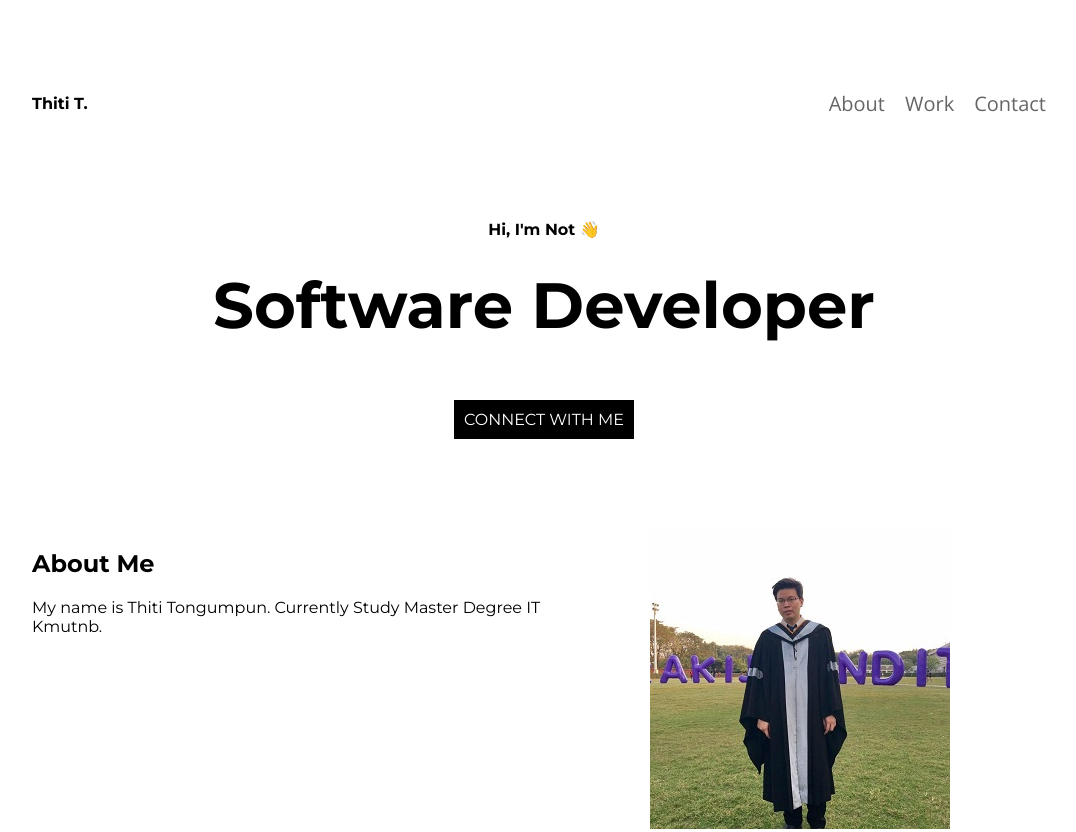
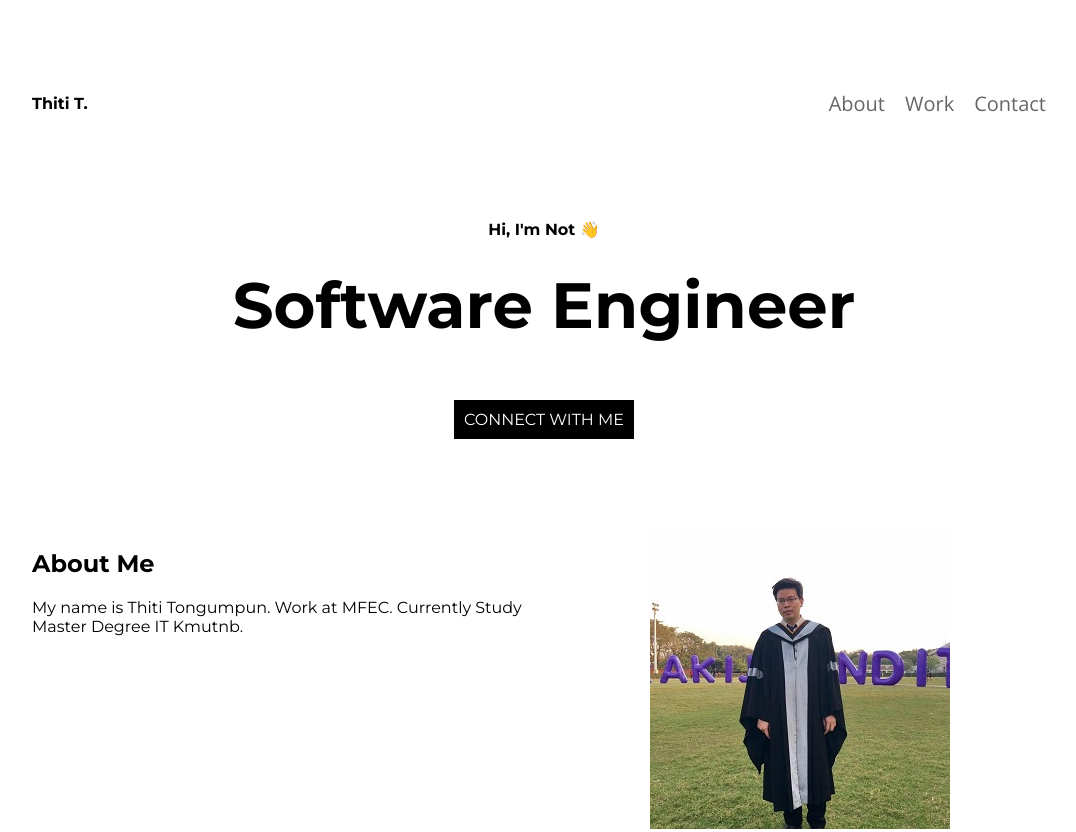
Before and after one commit to thititongumpun/template_portfolio, a Gatsby site: page / in a window 1280 px wide. Shown: the top 832 px of the page, without its empty margins (96-1172 px from the left). Built offline with nearby package versions, Linux system fonts and the light colour scheme; Gatsby itself is replaced by a stand-in of ours.

Commit message:
fix data

```diff
--- a/src/yourdata.js
+++ b/src/yourdata.js
@@ -22,7 +22,7 @@ export default {
   name: "Not",
   headerTagline: [
     //Line 1 For Header
-    "Software Developer",
+    "Software Engineer",
     //Line 2 For Header
     " ",
     //Line 3 For Header
@@ -108,7 +108,7 @@ export default {
 
   // About Secton --------------
   aboutParaOne:
-    "My name is Thiti Tongumpun. Currently Study Master Degree IT Kmutnb.",
+    "My name is Thiti Tongumpun. Work at MFEC. Currently Study Master Degree IT Kmutnb.",
   // aboutParaTwo:
   //   "It was popularised in the 1960s with the release of Letraset sheets containing Lorem Ipsum passages, and more recently with desktop publishing software like Aldus PageMaker including versions of Lorem Ipsum.",
   // aboutParaThree:
```
